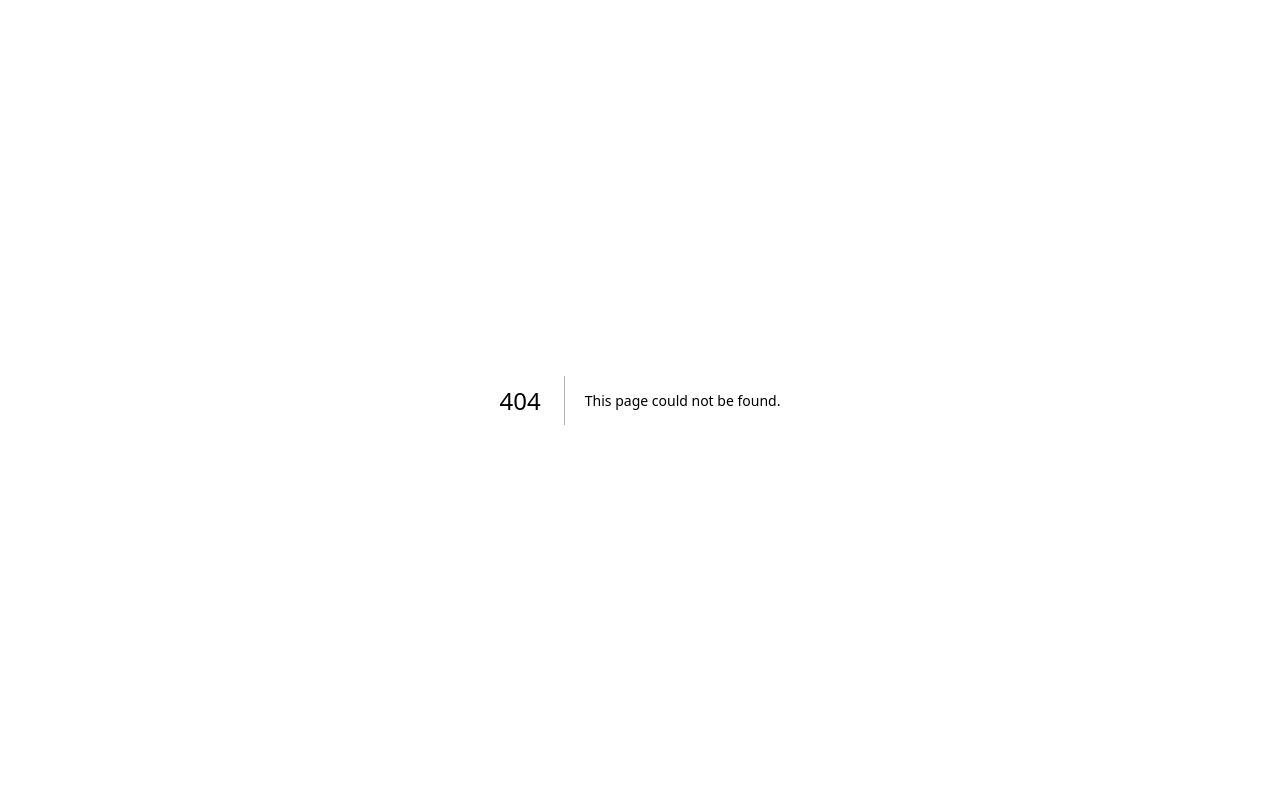
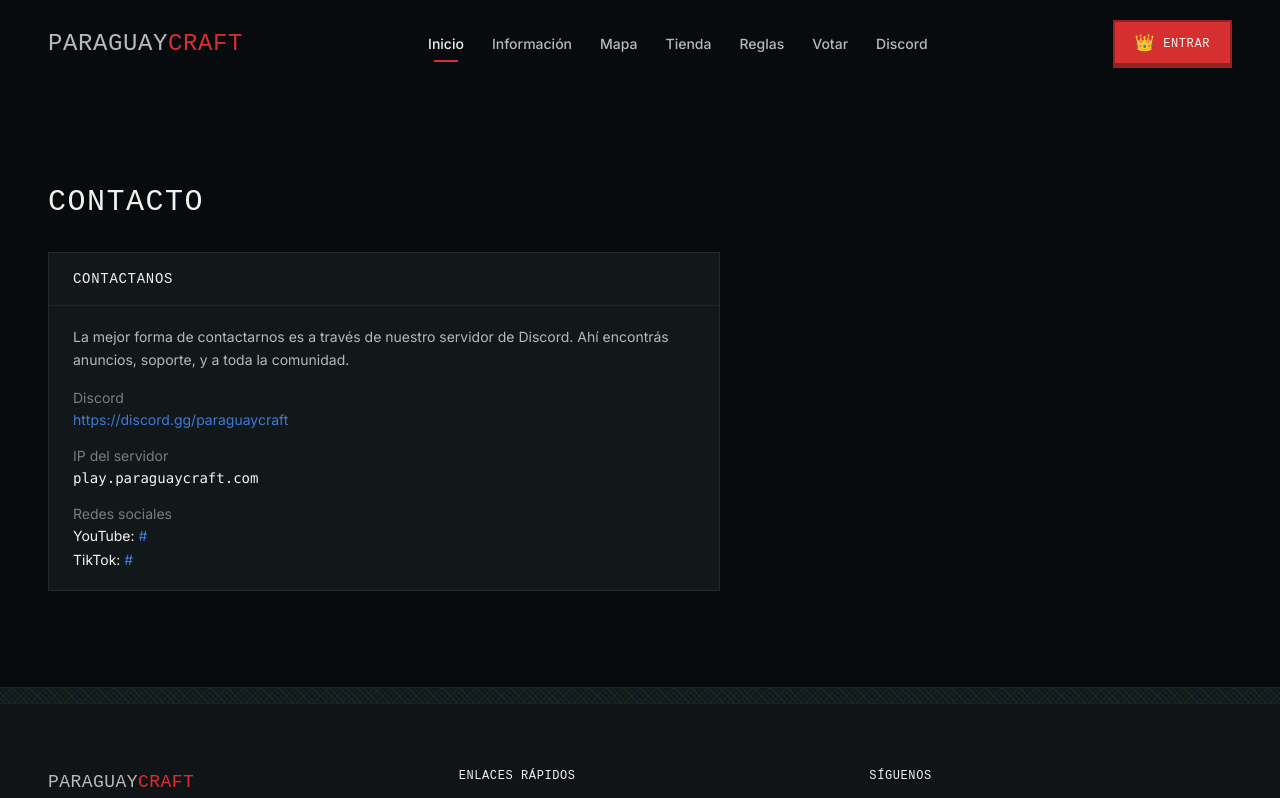
Before and after one commit to ParaguayCraft/website, a Next.js app: page /contacto in a window 1280 px wide. Before the commit this address had no page. Shown: the top 798 px of the page. Built offline with nearby package versions, Linux system fonts and the light colour scheme.

Commit message:
feat: add /informacion, /contacto pages; stub /reglas, /tienda, /votar

```diff
--- /dev/null
+++ b/src/app/contacto/page.tsx
@@ -0,0 +1,73 @@
+import type { Metadata } from "next";
+import PageLayout from "@/components/ui/PageLayout";
+import { PanelWrapper } from "@/components/information/PanelWrapper";
+import { siteConfig } from "@/config/site";
+
+export const metadata: Metadata = {
+  title: "Contacto | ParaguayCraft",
+  description:
+    "Contactanos por Discord o seguinos en nuestras redes sociales.",
+};
+
+export default function ContactoPage() {
+  return (
+    <PageLayout>
+      <div className="mx-auto max-w-[1440px] px-6 md:px-12 py-16 md:py-24">
+        <h1 className="font-display text-2xl md:text-3xl text-[#f1f1ed] uppercase tracking-wider mb-8">
+          Contacto
+        </h1>
+
+        <div className="max-w-2xl">
+          <PanelWrapper title="CONTACTANOS">
+            <div className="space-y-4 text-sm">
+              <p className="text-[#b6b9bb] leading-relaxed">
+                La mejor forma de contactarnos es a través de nuestro servidor de Discord.
+                Ahí encontrás anuncios, soporte, y a toda la comunidad.
+              </p>
+              <div>
+                <span className="text-[#777e82]">Discord</span>
+                <p className="text-[#f5f5f2] mt-0.5">
+                  <a
+                    href={siteConfig.discordUrl}
+                    target="_blank"
+                    rel="noopener noreferrer"
+                    className="text-[#3c7bd9] hover:underline"
+                  >
+                    {siteConfig.discordUrl}
+                  </a>
+                </p>
+              </div>
+              <div>
+                <span className="text-[#777e82]">IP del servidor</span>
+                <p className="text-[#f5f5f2] font-mono mt-0.5">{siteConfig.serverIp}</p>
+              </div>
+              <div>
+                <span className="text-[#777e82]">Redes sociales</span>
+                <ul className="text-[#f5f5f2] mt-0.5 space-y-1">
+                  <li>
+                    YouTube:{" "}
+                    <a
+                      href={siteConfig.socialLinks.youtube}
+                      className="text-[#3c7bd9] hover:underline"
+                    >
+                      {siteConfig.socialLinks.youtube}
+                    </a>
+                  </li>
+                  <li>
+                    TikTok:{" "}
+                    <a
+                      href={siteConfig.socialLinks.tiktok}
+                      className="text-[#3c7bd9] hover:underline"
+                    >
+                      {siteConfig.socialLinks.tiktok}
+                    </a>
+                  </li>
+                </ul>
+              </div>
+            </div>
+          </PanelWrapper>
+        </div>
+      </div>
+    </PageLayout>
+  );
+}
--- /dev/null
+++ b/src/app/informacion/page.tsx
@@ -0,0 +1,64 @@
+import type { Metadata } from "next";
+import PageLayout from "@/components/ui/PageLayout";
+import { PanelWrapper } from "@/components/information/PanelWrapper";
+
+export const metadata: Metadata = {
+  title: "Información | ParaguayCraft",
+  description:
+    "Conocé más sobre ParaguayCraft, el servidor de Minecraft para la comunidad paraguaya.",
+};
+
+export default function InformacionPage() {
+  return (
+    <PageLayout>
+      <div className="mx-auto max-w-[1440px] px-6 md:px-12 py-16 md:py-24">
+        <h1 className="font-display text-2xl md:text-3xl text-[#f1f1ed] uppercase tracking-wider mb-8">
+          Información
+        </h1>
+
+        <div className="grid grid-cols-1 lg:grid-cols-2 gap-8">
+          <PanelWrapper title="SOBRE NOSOTROS">
+            <p className="text-sm text-[#b6b9bb] leading-relaxed mb-4">
+              ParaguayCraft es un servidor de Minecraft creado para unir a la comunidad
+              paraguaya y ofrecer una experiencia de juego duradera, competitiva y divertida.
+            </p>
+            <p className="text-sm text-[#b6b9bb] leading-relaxed mb-5">
+              Nuestro objetivo es construir un mundo vivo donde cada jugador pueda sobrevivir,
+              comerciar, competir, formar alianzas y participar en eventos junto a la comunidad.
+            </p>
+            <p className="text-sm text-[#b6b9bb] leading-relaxed mb-5">
+              El servidor cuenta con modos Supervivencia, un sistema de economía avanzado con
+              tiendas y subastas, arenas PvP, eventos semanales, y una comunidad activa que
+              crece día a día. Ya seas constructor, comerciante, guerrero o explorador, hay un
+              lugar para vos en ParaguayCraft.
+            </p>
+            <div className="aspect-video bg-[#101417] border border-[rgba(255,255,255,0.06)] flex items-center justify-center text-[#777e82] text-xs">
+              Captura del servidor
+            </div>
+          </PanelWrapper>
+
+          <PanelWrapper title="CÓMO CONECTARSE">
+            <div className="space-y-4 text-sm">
+              <div>
+                <span className="text-[#777e82]">IP del servidor</span>
+                <p className="text-[#f5f5f2] font-mono mt-0.5">play.paraguaycraft.com</p>
+              </div>
+              <div>
+                <span className="text-[#777e82]">Versión</span>
+                <p className="text-[#f5f5f2] mt-0.5">Minecraft Java 1.21+</p>
+              </div>
+              <div>
+                <span className="text-[#777e82]">Plataformas</span>
+                <p className="text-[#f5f5f2] mt-0.5">Java Edition (premium y no premium)</p>
+              </div>
+              <p className="text-[#b6b9bb] leading-relaxed pt-2">
+                Abrí Minecraft, dirigite a la sección Multijugador, agregá el servidor con la
+                IP de arriba y empezá a jugar. No necesitás mods ni clientes especiales.
+              </p>
+            </div>
+          </PanelWrapper>
+        </div>
+      </div>
+    </PageLayout>
+  );
+}
--- /dev/null
+++ b/src/app/reglas/page.tsx
@@ -0,0 +1,25 @@
+import type { Metadata } from "next";
+import PageLayout from "@/components/ui/PageLayout";
+import { PanelWrapper } from "@/components/information/PanelWrapper";
+
+export const metadata: Metadata = {
+  title: "Reglas | ParaguayCraft",
+  description: "Reglas del servidor ParaguayCraft.",
+};
+
+export default function ReglasPage() {
+  return (
+    <PageLayout>
+      <div className="mx-auto max-w-[1440px] px-6 md:px-12 py-16 md:py-24">
+        <h1 className="font-display text-2xl md:text-3xl text-[#f1f1ed] uppercase tracking-wider mb-8">
+          Reglas
+        </h1>
+        <PanelWrapper title="NORMAS DEL SERVIDOR">
+          <p className="text-sm text-[#777e82] text-center py-12">
+            Las reglas del servidor se publicarán próximamente.
+          </p>
+        </PanelWrapper>
+      </div>
+    </PageLayout>
+  );
+}
--- /dev/null
+++ b/src/app/tienda/page.tsx
@@ -0,0 +1,25 @@
+import type { Metadata } from "next";
+import PageLayout from "@/components/ui/PageLayout";
+import { PanelWrapper } from "@/components/information/PanelWrapper";
+
+export const metadata: Metadata = {
+  title: "Tienda | ParaguayCraft",
+  description: "Tienda de ParaguayCraft. Rangos, items y beneficios.",
+};
+
+export default function TiendaPage() {
+  return (
+    <PageLayout>
+      <div className="mx-auto max-w-[1440px] px-6 md:px-12 py-16 md:py-24">
+        <h1 className="font-display text-2xl md:text-3xl text-[#f1f1ed] uppercase tracking-wider mb-8">
+          Tienda
+        </h1>
+        <PanelWrapper title="TIENDA">
+          <p className="text-sm text-[#777e82] text-center py-12">
+            La tienda estará disponible próximamente.
+          </p>
+        </PanelWrapper>
+      </div>
+    </PageLayout>
+  );
+}
--- /dev/null
+++ b/src/app/votar/page.tsx
@@ -0,0 +1,25 @@
+import type { Metadata } from "next";
+import PageLayout from "@/components/ui/PageLayout";
+import { PanelWrapper } from "@/components/information/PanelWrapper";
+
+export const metadata: Metadata = {
+  title: "Votar | ParaguayCraft",
+  description: "Votá por ParaguayCraft y recibí recompensas.",
+};
+
+export default function VotarPage() {
+  return (
+    <PageLayout>
+      <div className="mx-auto max-w-[1440px] px-6 md:px-12 py-16 md:py-24">
+        <h1 className="font-display text-2xl md:text-3xl text-[#f1f1ed] uppercase tracking-wider mb-8">
+          Votar
+        </h1>
+        <PanelWrapper title="VOTAR POR EL SERVIDOR">
+          <p className="text-sm text-[#777e82] text-center py-12">
+            Los sitios de votación se habilitarán próximamente.
+          </p>
+        </PanelWrapper>
+      </div>
+    </PageLayout>
+  );
+}
--- /dev/null
+++ b/src/components/ui/PageLayout.tsx
@@ -0,0 +1,13 @@
+import { ReactNode } from "react";
+import { Header } from "@/components/header/Header";
+import { Footer } from "@/components/footer/Footer";
+
+export default function PageLayout({ children }: { children: ReactNode }) {
+  return (
+    <>
+      <Header />
+      <main className="flex-1 pt-[88px]">{children}</main>
+      <Footer />
+    </>
+  );
+}
```
